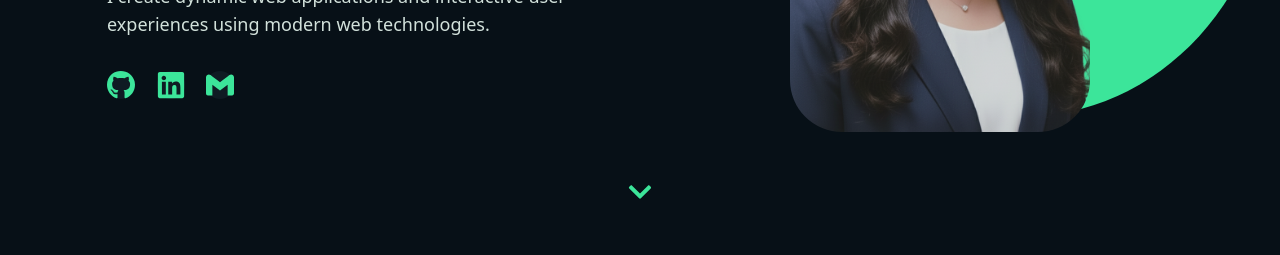
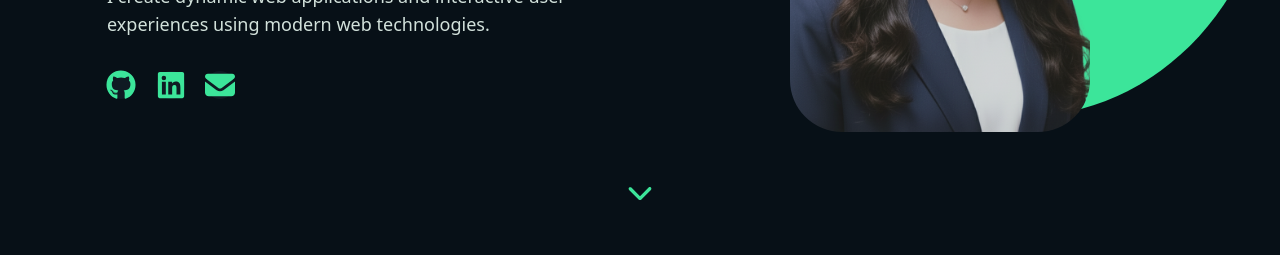
Before and after one commit to XE-front/my-portfolio, a React (Vite) app: page / in a window 1280 px wide. Shown: the part 429-684 px from the top of the page. Built offline with nearby package versions, Linux system fonts and the light colour scheme.

Commit message:
Change icons from react-icons to fontawesome

```diff
--- a/src/components/Footer.jsx
+++ b/src/components/Footer.jsx
@@ -1,5 +1,6 @@
-import { FaGithub, FaLinkedin } from 'react-icons/fa'
-import { SiGmail } from 'react-icons/si'
+import { FontAwesomeIcon } from '@fortawesome/react-fontawesome'
+import { faGithub, faLinkedin } from '@fortawesome/free-brands-svg-icons'
+import { faEnvelope } from '@fortawesome/free-solid-svg-icons'
 
 const Footer = () => {
   const scrollTo = (id) => {
@@ -38,13 +39,13 @@
             <h4>Connect</h4>
             <div className="social-row">
               <a href="https://github.com/XE-front" aria-label="GitHub" target="_blank" rel="noreferrer">
-                <FaGithub />
+                <FontAwesomeIcon icon={faGithub} />
                 </a>
               <a href="https://www.linkedin.com/in/xena-emit/" aria-label="LinkedIn" target="_blank" rel="noreferrer">
-                <FaLinkedin />
+                <FontAwesomeIcon icon={faLinkedin} />
               </a>
               <a href="mailto:xenaemit1231@gmail.com" aria-label="Email">
-                <SiGmail />
+                <FontAwesomeIcon icon={faEnvelope} />
               </a>
             </div>
           </div>
--- a/src/components/Hero.jsx
+++ b/src/components/Hero.jsx
@@ -1,5 +1,6 @@
-import { FaGithub, FaLinkedin, FaChevronDown } from 'react-icons/fa'
-import { SiGmail } from 'react-icons/si'
+import { FontAwesomeIcon } from '@fortawesome/react-fontawesome'
+import { faGithub, faLinkedin } from '@fortawesome/free-brands-svg-icons'
+import { faChevronDown, faEnvelope } from '@fortawesome/free-solid-svg-icons'
 
 const Hero = () => {
   const handleScrollDown = () => {
@@ -26,14 +27,14 @@
                 </p>
                 <div className="social-row hero-socials">
                     <a href="https://github.com/XE-front" aria-label="GitHub" target="_blank" rel="noreferrer">
-                    <FaGithub />
+                  <FontAwesomeIcon icon={faGithub} />
                     </a>
                     <a  href="https://www.linkedin.com/in/xena-emit/" aria-label="LinkedIn" target="_blank" rel="noreferrer"
                     >
-                    <FaLinkedin />
+                  <FontAwesomeIcon icon={faLinkedin} />
                     </a>
                     <a href="mailto:xenaemit1231@gmail.com" aria-label="Gmail">
-                    <SiGmail />
+                  <FontAwesomeIcon icon={faEnvelope} />
                     </a>
                 </div>
             </div>
@@ -44,7 +45,7 @@
         </div>
         <div className="hero-arrow">
         <button type="button" aria-label="Scroll to About" onClick={handleScrollDown}>
-            <FaChevronDown />
+            <FontAwesomeIcon icon={faChevronDown} />
         </button>
         </div>
     </section>
```
Also changed, not shown: package.json (+6 -3 lines), 1 other file (tests, documents, lock files or other folders).
